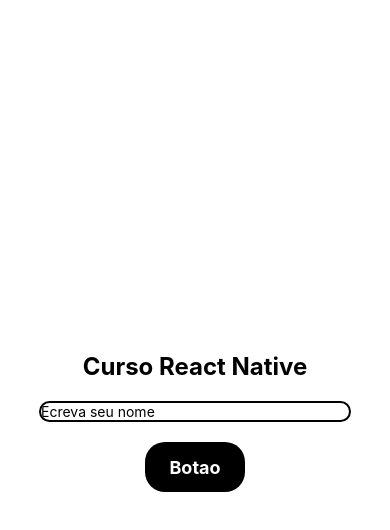
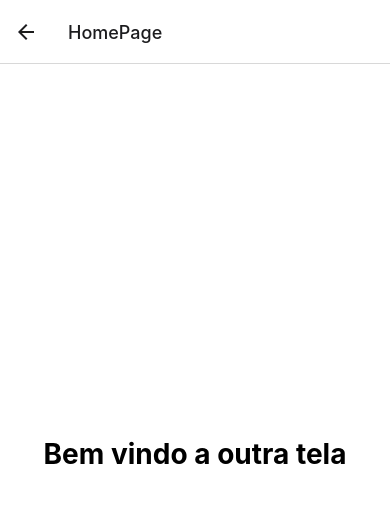
Before and after one commit to davibernardes035/Curso_React_Native, a React Native app: screen /HomePage in a window 390 px wide. Shown: the top 530 px of the page. Built offline with nearby package versions, Linux system fonts and the light colour scheme.

Commit message:
configurando as rotas na aplicação

```diff
--- a/App.js
+++ /dev/null
@@ -1,43 +0,0 @@
-import React from 'react';
-import {View, Text, TextInput, TouchableOpacity} from 'react-native';
-
-const App = () => {
-  return (
-    <View
-      style={{
-        flex: 1,
-        backgroundColor: '#FFFFFF',
-        alignItems: 'center',
-        justifyContent: 'center',
-      }}>
-      <Text style={{color: '#000000', fontSize: 24, fontWeight: 'bold'}}>
-        Curso React Native
-      </Text>
-      <View style=
-      {{width:'80%', alignItems: 'center'}}>
-        <TextInput
-          style={{borderWidth: 2, borderRadius: 20, width: '100%',marginTop: 20, marginBottom: 20}}
-          placeholder="Ecreva seu nome"></TextInput>
-
-        <TouchableOpacity
-          style={{
-            width: 100,
-            height: 50,
-            backgroundColor: '#000000',
-            borderRadius: 20,
-            alignItems: 'center',
-            justifyContent: 'center',
-          }}
-          onPress={() => {
-            console.log('Testando o botao');
-          }}>
-          <Text style={{color: '#FFFFFF', fontSize: 18, fontWeight: 'bold'}}>
-            Botao
-          </Text>
-        </TouchableOpacity>
-      </View>
-    </View>
-  );
-};
-
-export default App;
--- a/index.js
+++ b/index.js
@@ -3,7 +3,7 @@
  */
 
 import {AppRegistry} from 'react-native';
-import App from './App';
+import App from './src/App';
 import {name as appName} from './app.json';
 
 AppRegistry.registerComponent(appName, () => App);
--- a/package.json
+++ b/package.json
@@ -10,8 +10,12 @@
     "lint": "eslint ."
   },
   "dependencies": {
+    "@react-navigation/native": "^6.1.9",
+    "@react-navigation/native-stack": "^6.9.16",
     "react": "18.1.0",
-    "react-native": "0.70.14"
+    "react-native": "0.70.14",
+    "react-native-safe-area-context": "^4.7.4",
+    "react-native-screens": "^3.27.0"
   },
   "devDependencies": {
     "@babel/core": "^7.12.9",
--- /dev/null
+++ b/src/App.js
@@ -0,0 +1,59 @@
+import * as React from 'react';
+import { View, Text, TextInput, TouchableOpacity } from 'react-native';
+import { NavigationContainer } from '@react-navigation/native';
+import { createNativeStackNavigator } from '@react-navigation/native-stack';
+import HomePage from './screens/HomePage/index';
+
+function HomeScreen({navigation}) {
+  return (
+    <View
+    style={{
+      flex: 1,
+      backgroundColor: '#FFFFFF',
+      alignItems: 'center',
+      justifyContent: 'center',
+    }}>
+    <Text style={{color: '#000000', fontSize: 24, fontWeight: 'bold'}}>
+      Curso React Native
+    </Text>
+    <View style=
+    {{width:'80%', alignItems: 'center'}}>
+      <TextInput
+        style={{borderWidth: 2, borderRadius: 20, width: '100%',marginTop: 20, marginBottom: 20}}
+        placeholder="Ecreva seu nome"></TextInput>
+
+      <TouchableOpacity
+        style={{
+          width: 100,
+          height: 50,
+          backgroundColor: '#000000',
+          borderRadius: 20,
+          alignItems: 'center',
+          justifyContent: 'center',
+        }}
+        onPress={() => {
+          navigation.navigate('HomePage')
+        }}>
+        <Text style={{color: '#FFFFFF', fontSize: 18, fontWeight: 'bold'}}>
+          Botao
+        </Text>
+      </TouchableOpacity>
+    </View>
+  </View>
+  );
+}
+
+const Stack = createNativeStackNavigator();
+
+const App = () => {
+  return (
+    <NavigationContainer>
+    <Stack.Navigator>
+      <Stack.Screen name="Home" component={HomeScreen} />
+      <Stack.Screen name="HomePage" component={HomePage} />
+    </Stack.Navigator>
+  </NavigationContainer>
+  );
+};
+
+export default App;
--- /dev/null
+++ b/src/screens/HomePage/index.js
@@ -0,0 +1,20 @@
+import * as React from 'react';
+import {View, Text, TextInput, TouchableOpacity} from 'react-native';
+
+const HomePage = () => {
+  return (
+    <View
+      style={{
+        flex: 1,
+        backgroundColor: '#FFFFFF',
+        alignItems: 'center',
+        justifyContent: 'center',
+      }}>
+      <Text style={{color: '#000000', fontSize: 28, fontWeight: 'bold'}}>
+        Bem vindo a outra tela
+      </Text>
+    </View>
+  );
+};
+
+export default HomePage;
```
Also changed, not shown: 3 other files (tests, documents, lock files or other folders).
